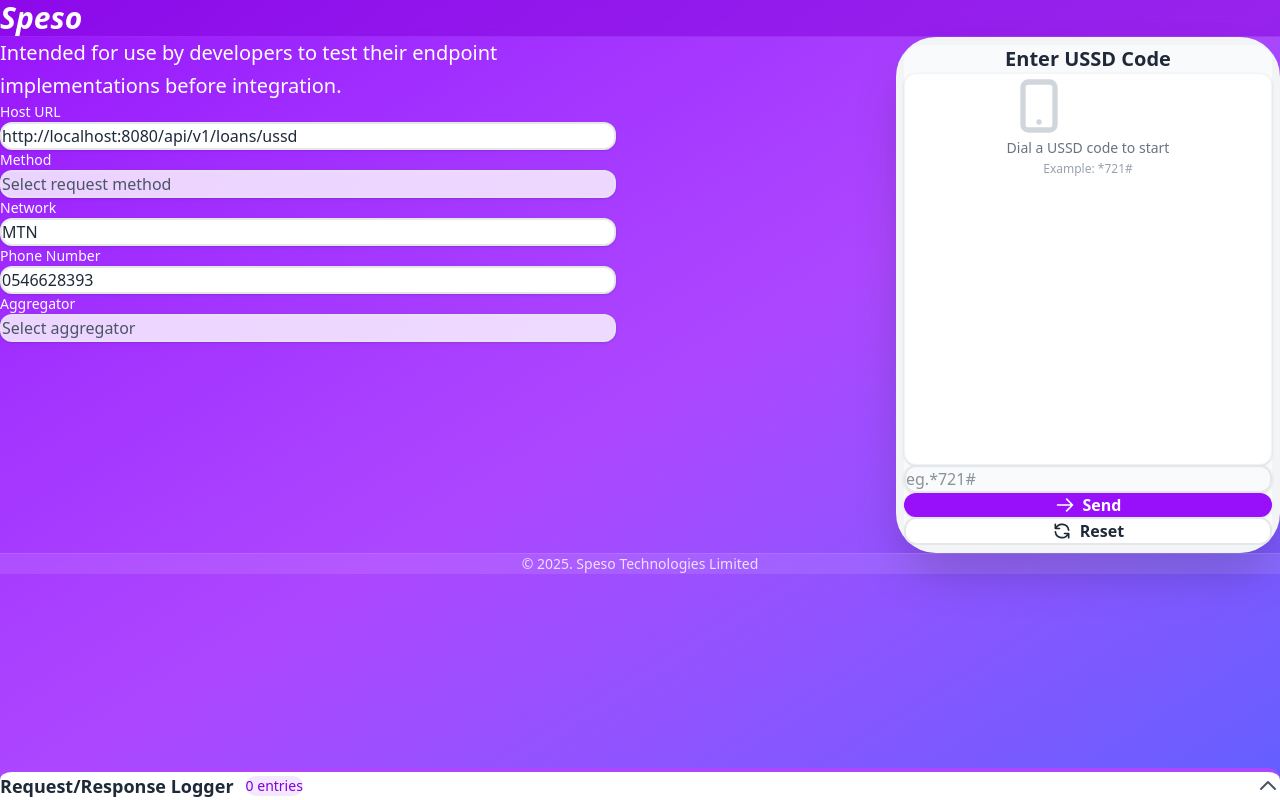
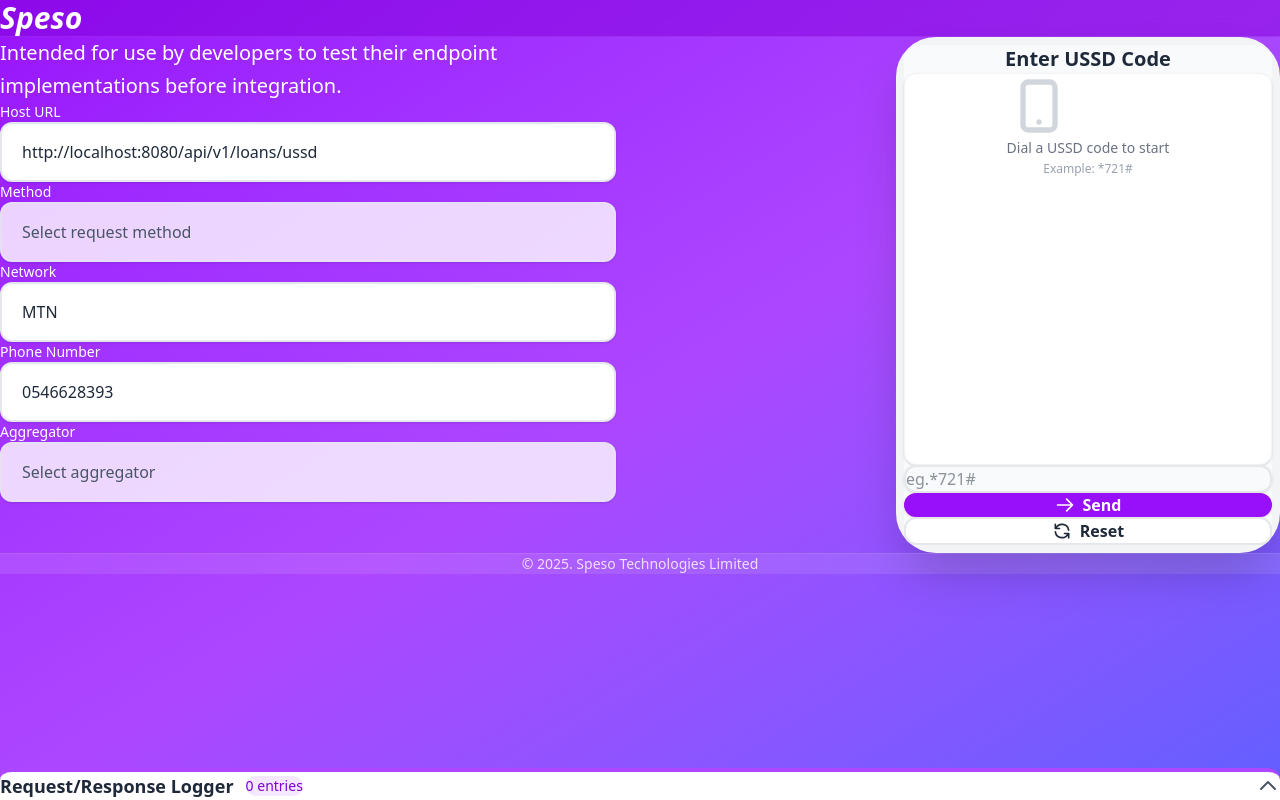
Before and after one commit to hayahyts/peswa-ussd-simulator, a Next.js app: page / in a window 1280 px wide. Built offline with nearby package versions, Linux system fonts and the light colour scheme.

Commit message:
minor change

```diff
--- a/components/ConfigPanel.tsx
+++ b/components/ConfigPanel.tsx
@@ -1,5 +1,4 @@
 'use client';
-
 import React, { useState } from 'react';
 import { NetworkOperator, SessionState } from '@/lib/types';
 
@@ -41,7 +40,8 @@
           value={hostUrl}
           onChange={(e) => setHostUrl(e.target.value)}
           placeholder="eg. https://a924d784.ngrok.io"
-          className="w-full px-6 py-5 rounded-xl bg-white text-gray-800 placeholder-gray-400 focus:outline-none focus:ring-2 focus:ring-white/60 border-2 border-gray-200 shadow-sm transition-all text-base"
+          className="w-full rounded-xl bg-white text-gray-800 placeholder-gray-400 focus:outline-none focus:ring-2 focus:ring-white/60 border-2 border-gray-200 shadow-sm transition-all text-base"
+          style={{ padding: '16px 20px' }}
         />
       </div>
 
@@ -51,7 +51,8 @@
         </label>
         <select
           disabled
-          className="w-full pl-6 pr-10 py-5 rounded-xl bg-white/80 text-gray-600 cursor-not-allowed appearance-none border-2 border-gray-200/60 shadow-sm text-base"
+          className="w-full rounded-xl bg-white/80 text-gray-600 cursor-not-allowed appearance-none border-2 border-gray-200/60 shadow-sm text-base"
+          style={{ padding: '16px 20px' }}
         >
           <option>Select request method</option>
         </select>
@@ -64,7 +65,8 @@
         <select
           value={network}
           onChange={(e) => setNetwork(e.target.value as NetworkOperator)}
-          className="w-full pl-6 pr-10 py-5 rounded-xl bg-white text-gray-800 focus:outline-none focus:ring-2 focus:ring-purple-200 border-2 border-gray-200 appearance-none cursor-pointer transition-all shadow-sm text-base"
+          className="w-full rounded-xl bg-white text-gray-800 focus:outline-none focus:ring-2 focus:ring-purple-200 border-2 border-gray-200 appearance-none cursor-pointer transition-all shadow-sm text-base"
+          style={{ padding: '16px 20px' }}
         >
           <option value="">Select network operator</option>
           {networks.map((net) => (
@@ -84,7 +86,8 @@
           value={phoneNumber}
           onChange={(e) => setPhoneNumber(e.target.value)}
           placeholder="eg. 0546628393"
-          className="w-full px-6 py-5 rounded-xl bg-white text-gray-800 placeholder-gray-400 focus:outline-none focus:ring-2 focus:ring-white/60 border-2 border-gray-200 shadow-sm transition-all text-base"
+          className="w-full rounded-xl bg-white text-gray-800 placeholder-gray-400 focus:outline-none focus:ring-2 focus:ring-white/60 border-2 border-gray-200 shadow-sm transition-all text-base"
+          style={{ padding: '16px 20px' }}
         />
       </div>
 
@@ -94,7 +97,8 @@
         </label>
         <select
           disabled
-          className="w-full pl-6 pr-10 py-5 rounded-xl bg-white/80 text-gray-600 cursor-not-allowed appearance-none border-2 border-gray-200/60 shadow-sm text-base"
+          className="w-full rounded-xl bg-white/80 text-gray-600 cursor-not-allowed appearance-none border-2 border-gray-200/60 shadow-sm text-base"
+          style={{ padding: '16px 20px' }}
         >
           <option>Select aggregator</option>
         </select>
```
